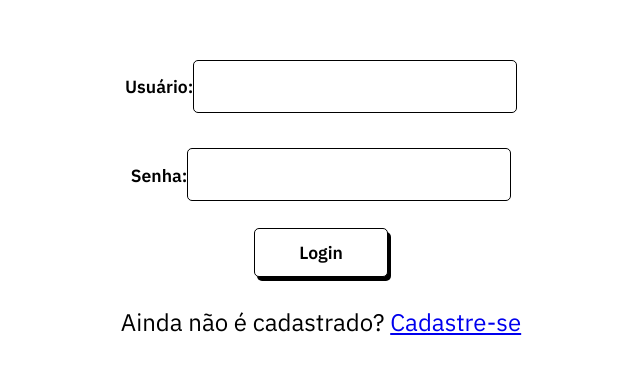
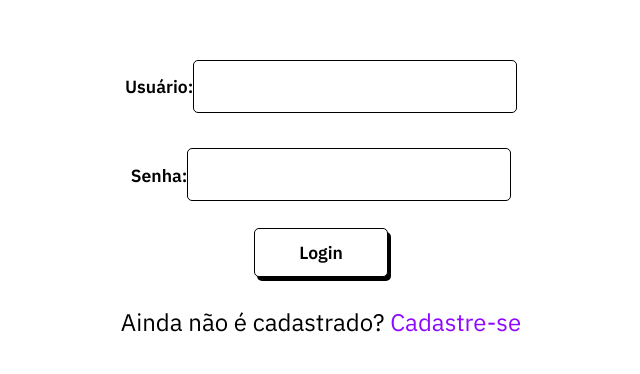
Before and after one commit to GabrielFerrariR/E-Bank, a React (Vite) app in the folder client/: page /login in a window 1280 px wide. Shown: the part 208-582 px from the top of the page, without its empty margins (319-959 px from the left). Built offline with nearby package versions, Linux system fonts and the light colour scheme.

Commit message:
style: altera o estilo dos links na tela de login

```diff
--- a/client/src/Pages/Login/index.tsx
+++ b/client/src/Pages/Login/index.tsx
@@ -12,14 +12,14 @@ function Login() {
           <p>
             Ainda não é cadastrado?
             {' '}
-            <Link to="/register">Cadastre-se</Link>
+            <Link className={style.anchor} to="/register">Cadastre-se</Link>
           </p>
         )
         : (
           <p>
             Ja é cadastrado?
             {' '}
-            <Link to="/login">Efetue o login</Link>
+            <Link className={style.anchor} to="/login">Efetue o login</Link>
           </p>
         )}
     </main>
--- a/client/src/Pages/Login/style.module.css
+++ b/client/src/Pages/Login/style.module.css
@@ -10,3 +10,8 @@
 .main * {
   margin: 0.5em 0
 }
+
+.anchor {
+  text-decoration: none;
+  color: #8f08ff;
+}
```
